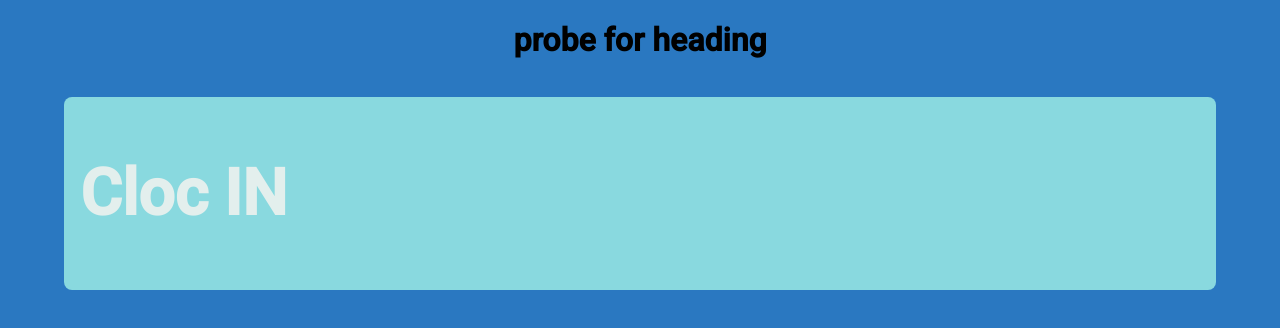
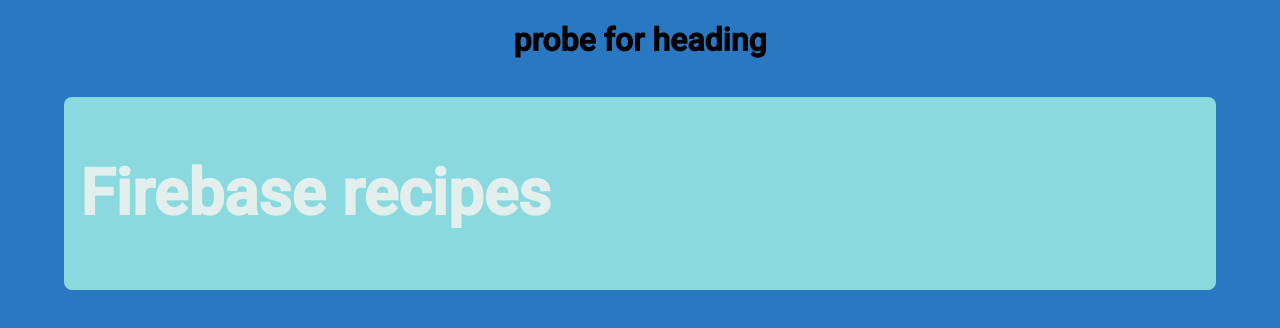
Before and after one commit to hrgithub1/fb-recipes-v3, a React (Create React App) app: page / in a window 1280 px wide. Shown: the top 328 px of the page. Built offline with nearby package versions, Linux system fonts and the light colour scheme; no server answers.

Commit message:
trying to go back to initial page

```diff
--- a/src/App.js
+++ b/src/App.js
@@ -1,8 +1,7 @@
-import { useState } from 'react';
-import FirebaseAuthService from './FirebaseAuthService';
+// import { useState } from 'react';
+// import FirebaseAuthService from './FirebaseAuthService';
 
-// eslint-disable-next-line no-unused-vars
-import LoginForm from './components/LoginForm';
+// import LoginForm from './components/LoginForm';
 
 // import logo from './logo.svg';
 import './App.css';
@@ -19,19 +18,18 @@
 
 function App() {
   // standard setting as string
-  // eslint-disable-next-line no-unused-vars
-  const [user, setUser] = useState(null);
+  // const [user, setUser] = useState(null);
 
   // When firebase detects a change of the auth, the setUser function is passed on
   // into the subscribeToAuthChanges(function) => in there the auth.onAuthStateChanged()
   // is executed inwhere the setUser(user) is passed on and also executed.
-  FirebaseAuthService.subscribeToAuthChanges(setUser);
+  // FirebaseAuthService.subscribeToAuthChanges(setUser);
 
   return (
     <div className="App">
       <h1>probe for heading</h1>
       <div className="title-row">
-        <h1 className="title">Cloc IN</h1>
+        <h1 className="title">Firebase recipes</h1>
         {/* <LoginForm existingUser={user}></LoginForm> */}
       </div>
     </div>
```
